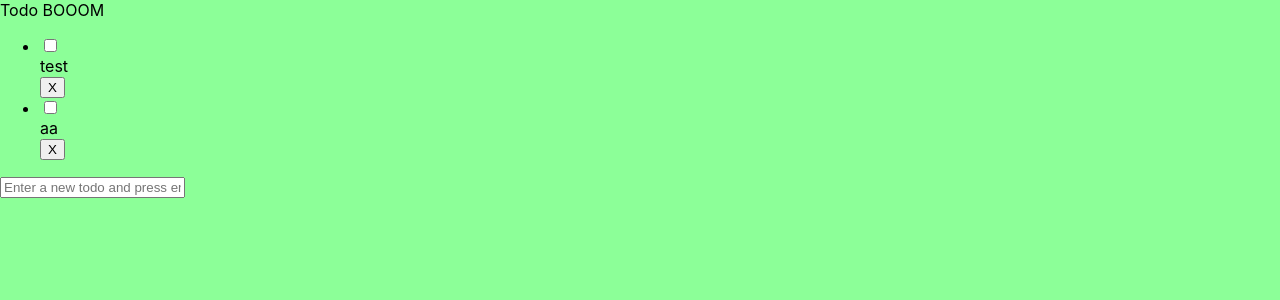
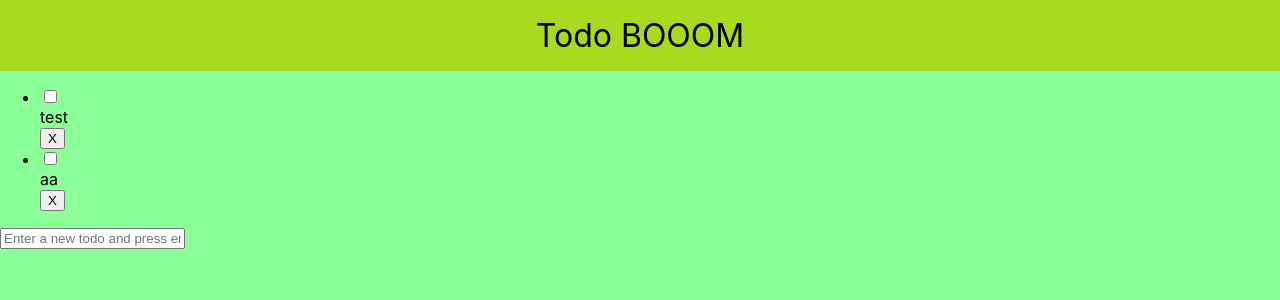
Before and after one commit to JonatanMartens/TodoBom, a React (Create React App) app: page / in a window 1280 px wide. Shown: the top 300 px of the page. Built offline with nearby package versions, Linux system fonts and the light colour scheme.

Commit message:
Style header

```diff
--- /dev/null
+++ b/src/components/Header.css
@@ -0,0 +1,9 @@
+.header {
+  display: flex;
+  text-align: center;
+  justify-content: center;
+  background-color: #aad922;
+  padding-top: 0.5em;
+  padding-bottom: 0.5em;
+  font-size: 2em;
+}
--- a/src/components/Header.js
+++ b/src/components/Header.js
@@ -1,3 +1,5 @@
+import "./Header.css";
+
 export default function Header() {
   return <div className="header">Todo BOOOM</div>;
 }
```
